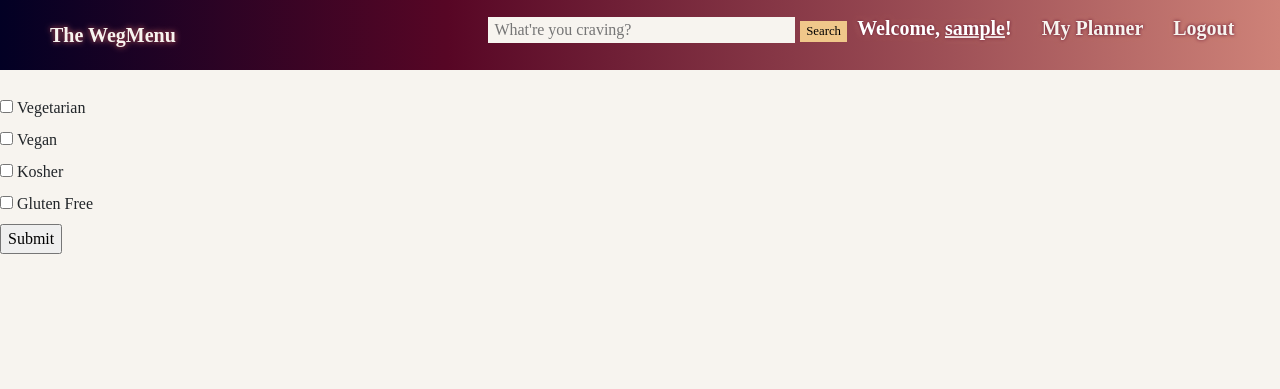
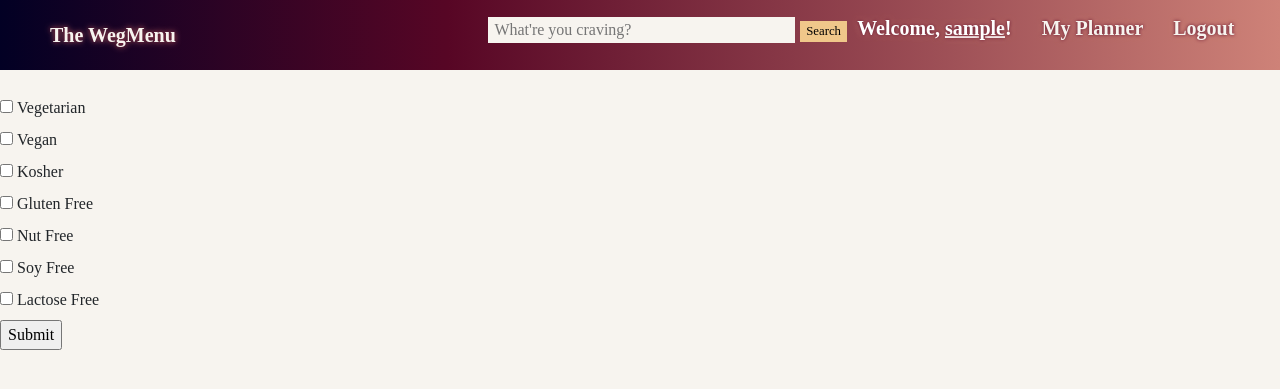
Before and after one commit to jzaia18/TheWegMenu, a Flask app: page /prefs in a window 1280 px wide. Shown: the top 389 px of the page. Run offline with Flask 2, Linux system fonts and the light colour scheme; the visitor is signed in with stand-in values (Sample User, id 1); parts of the project's set-up code (start-up, migrations or seed data) failed here and were passed over; some libraries are stand-ins or nearby versions.

Commit message:
Update preferences

```diff
--- a/thewegmenu/templates/preferences.html
+++ b/thewegmenu/templates/preferences.html
@@ -18,8 +18,14 @@
       <label for="vegan">Vegan</label><br>
       <input type="checkbox" name="kosher" value="kosher">
       <label for="kosher">Kosher</label><br>
-        <input type="checkbox" name="glutenfree" value="glutenfree">
-        <label for="glutenfree">Gluten Free</label><br>
+      <input type="checkbox" name="gluten_free" value="glutenfree">
+      <label for="gluten_free">Gluten Free</label><br>
+      <input type="checkbox" name="nut_free" value="nut_free">
+      <label for="nut_free">Nut Free</label><br>
+      <input type="checkbox" name="soy_free" value="soy_free">
+      <label for="soy_free">Soy Free</label><br>
+      <input type="checkbox" name="lactose_free" value="lactose_free">
+      <label for="lactose_free">Lactose Free</label><br>
       <input type="submit">
     </form>
 </div>
```
Lines whose indentation alone changed are shown as unchanged.
